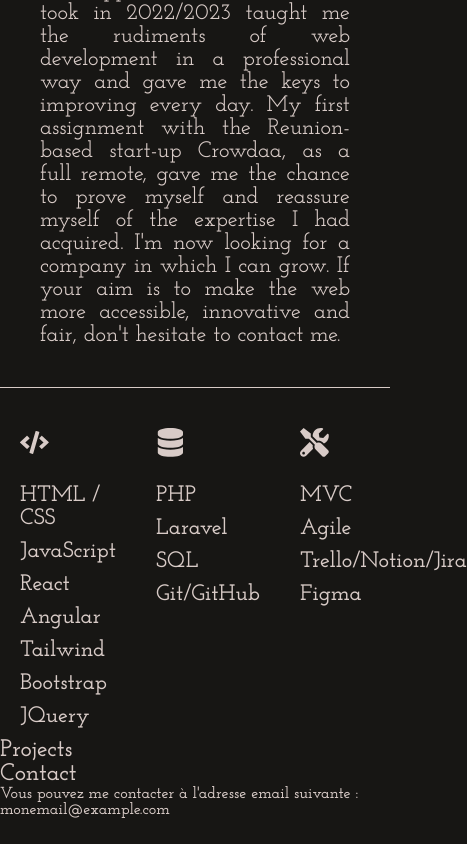
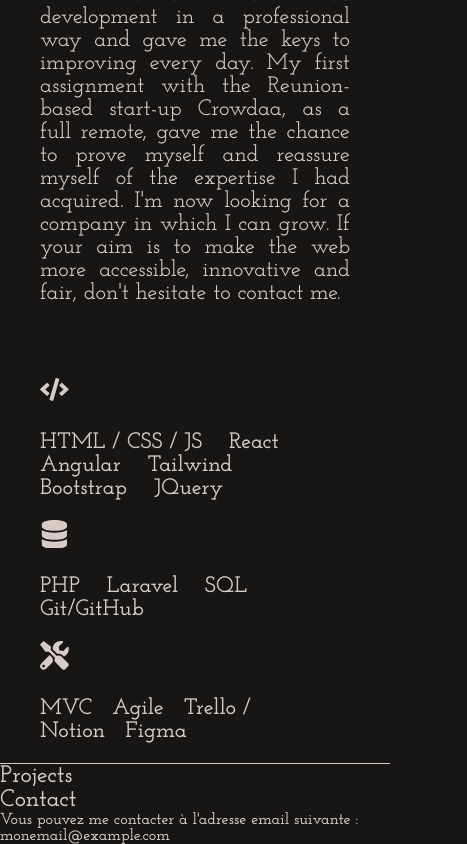
Before and after one commit to AntoineWtz/portfolio, a React (Create React App) app: page / in a window 390 px wide. Shown: the part 1153-1997 px from the top of the page, 467 px wide, since content can reach past the window. Before the commit the page ends 1971 px from the top, so only its background shows below. Built offline with nearby package versions, Linux system fonts and the light colour scheme.

Commit message:
front About

```diff
--- a/public/index.html
+++ b/public/index.html
@@ -24,7 +24,7 @@
       work correctly both with client-side routing and a non-root public URL.
       Learn how to configure a non-root public URL by running `npm run build`.
     -->
-    <title>React App</title>
+    <title>Portfolio - Antoine Wurtz</title>
   </head>
   <body>
     <noscript>You need to enable JavaScript to run this app.</noscript>
--- a/src/components/About.js
+++ b/src/components/About.js
@@ -19,8 +19,7 @@ const About = () => {
         <div className='column'>
           <h3><FaCode /></h3>
           <ul>
-            <li> HTML / CSS</li>
-            <li> JavaScript</li>
+            <li> HTML / CSS / JS</li>
             <li> React</li>
             <li> Angular</li>
             <li> Tailwind</li>
@@ -42,7 +41,7 @@ const About = () => {
           <ul>
             <li>MVC</li>
             <li>Agile</li>
-            <li>Trello/Notion/Jira</li>
+            <li>Trello / Notion</li>
             <li>Figma</li>
           </ul>
         </div>
--- a/src/styles/About.css
+++ b/src/styles/About.css
@@ -4,7 +4,6 @@
     text-align: justify;
     padding: 20px 40px;
     border-top: 1px solid #D8CBC7;
-    border-bottom: 1px solid #D8CBC7;
 }
 
 .about h2 {
@@ -17,19 +16,23 @@
 
 .about p {
     font-size: 1.4em;
-    margin-bottom: 20px;
+    margin-bottom: 10px;
     font-weight: 500;
 }
 
 .skills {
     display: flex;
-    justify-content: space-around;
+    flex-wrap: wrap;
+    justify-content: center;
     margin-top: 40px;
+    border-bottom: 1px solid #D8CBC7;
 }
 
 .column {
-    flex: 1;
+    flex: 0 0 calc(33.33% - 40px);
     margin: 0 20px;
+    margin-bottom: 40px;
+    text-align: center;
 }
 
 .column h3 {
@@ -47,3 +50,29 @@ ul li {
     font-size: 1.4em;
     margin-bottom: 10px;
 }
+
+@media only screen and (max-width: 768px) {
+    .skills {
+        flex-direction: column;
+        padding: 0 40px;
+    }
+    .column {
+        flex: 1;
+        margin: 0;
+        margin-bottom: 20px;
+        text-align: left;
+    }
+
+    ul {
+        padding-left: 0;
+    }
+
+    ul li {
+        display: inline;
+        margin-right: 10px;
+    }
+
+    ul li:not(:first-child) {
+        margin-left: 10px;
+    }
+}
--- a/src/styles/Hero.css
+++ b/src/styles/Hero.css
@@ -1,7 +1,7 @@
 /* Hero.css */
 
 .hero {
-    height: 100vh;
+    height: 95vh;
     padding: 20px;
     text-align: center;
     display: flex;
```
